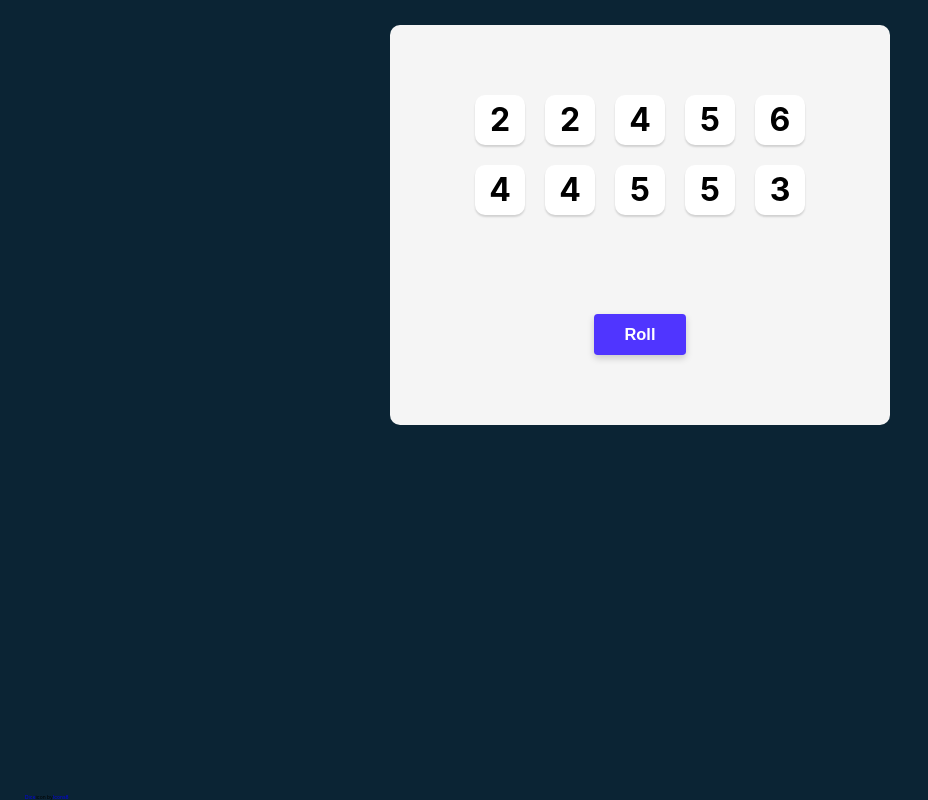
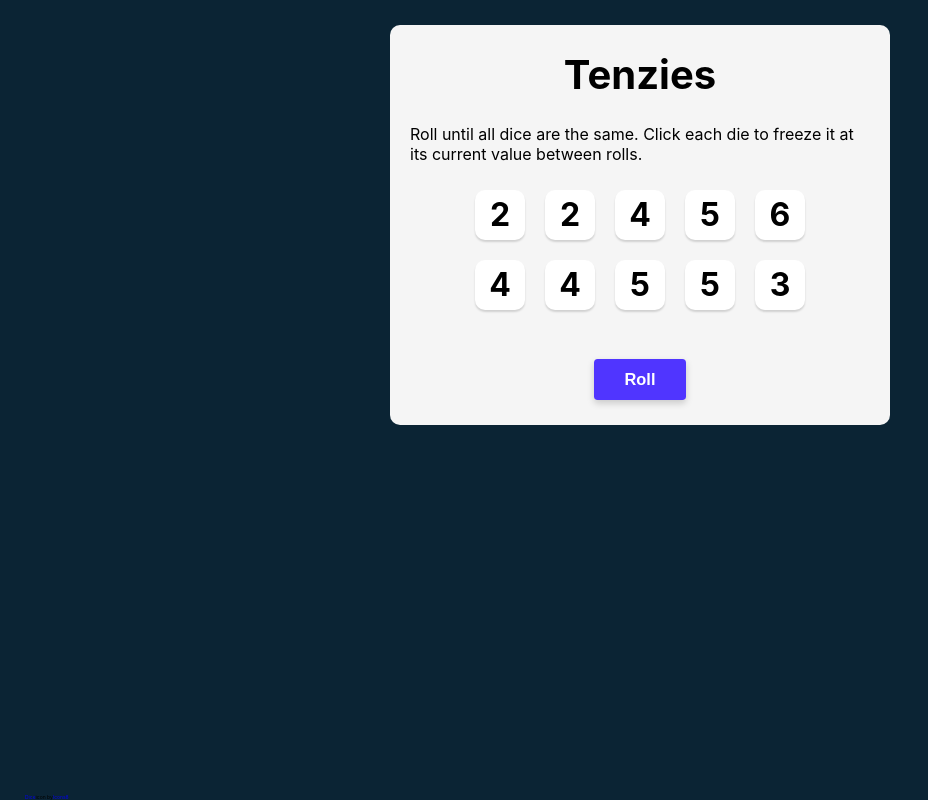
Before and after one commit to Aatish-Dhami/tenzies, a React (Create React App) app: page / in a window 1280 px wide. Shown: the whole page, without its empty margins (0-928 px from the left). Built offline with nearby package versions, Linux system fonts and the light colour scheme.

Commit message:
Completed Winning logic

```diff
--- a/src/App.css
+++ b/src/App.css
@@ -26,10 +26,16 @@ body {
 
 }
 
+.title {
+  font-size: 40px;
+  margin: 0;
+}
+
 .dice-container {
   display: grid;
   grid-template: auto auto / repeat(5, 1fr);
   gap: 20px;
+  margin-bottom: 40px;
 }
 
 .die {
--- a/src/App.js
+++ b/src/App.js
@@ -6,6 +6,19 @@ import {nanoid} from 'nanoid';
 export default function App() {
 
   const [dice, setDice] = React.useState(allNewDice)
+  const [tenzies, setTenzies] = React.useState(false)
+
+  React.useEffect(() => {
+    console.log("Dice State Changed")
+    for(let i = 1; i < 10; i++) {
+      if(!dice[i].isHeld || !dice[i-1].isHeld || dice[i].value !== dice[i-1].value) {
+        return;
+      }
+    }
+    setTenzies(true)
+    console.log("You Won")
+  }, [dice])
+
 
   function allNewDice() {
     const arr = []
@@ -53,6 +66,9 @@ export default function App() {
 
   return (
     <main className='main'>
+    <h1 className="title">Tenzies</h1>
+    <p className="instructions">Roll until all dice are the same.
+     Click each die to freeze it at its current value between rolls.</p>
       <div className='dice-container'>
         {diceElement}
       </div>
```
